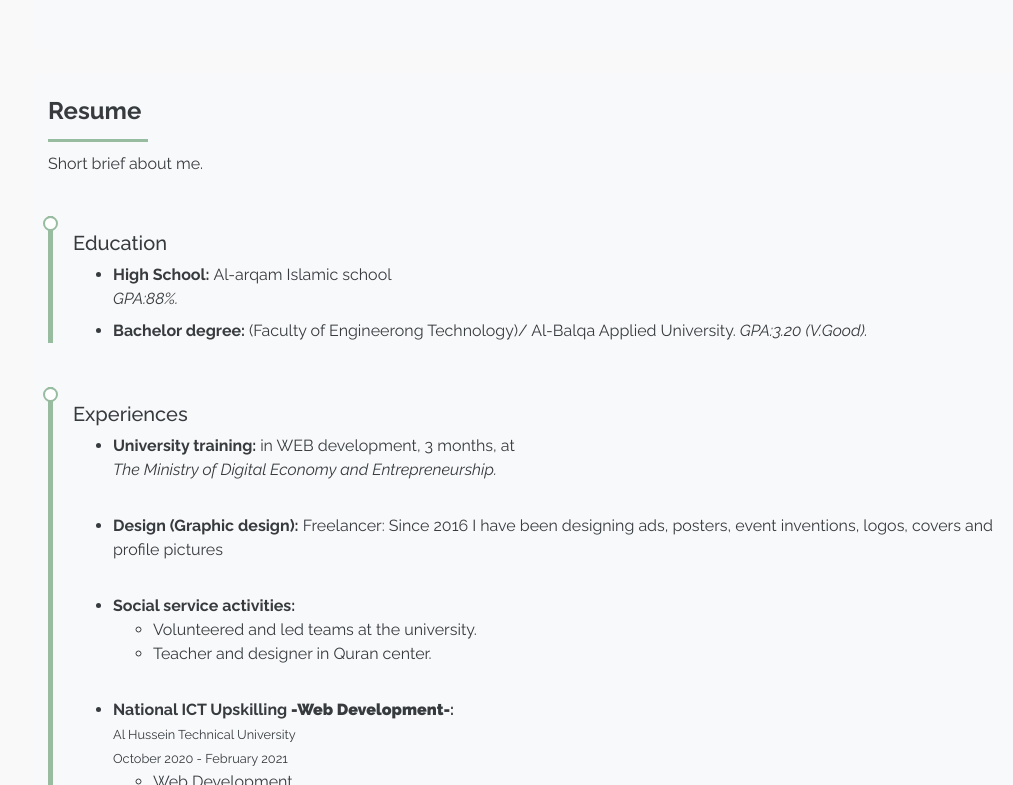
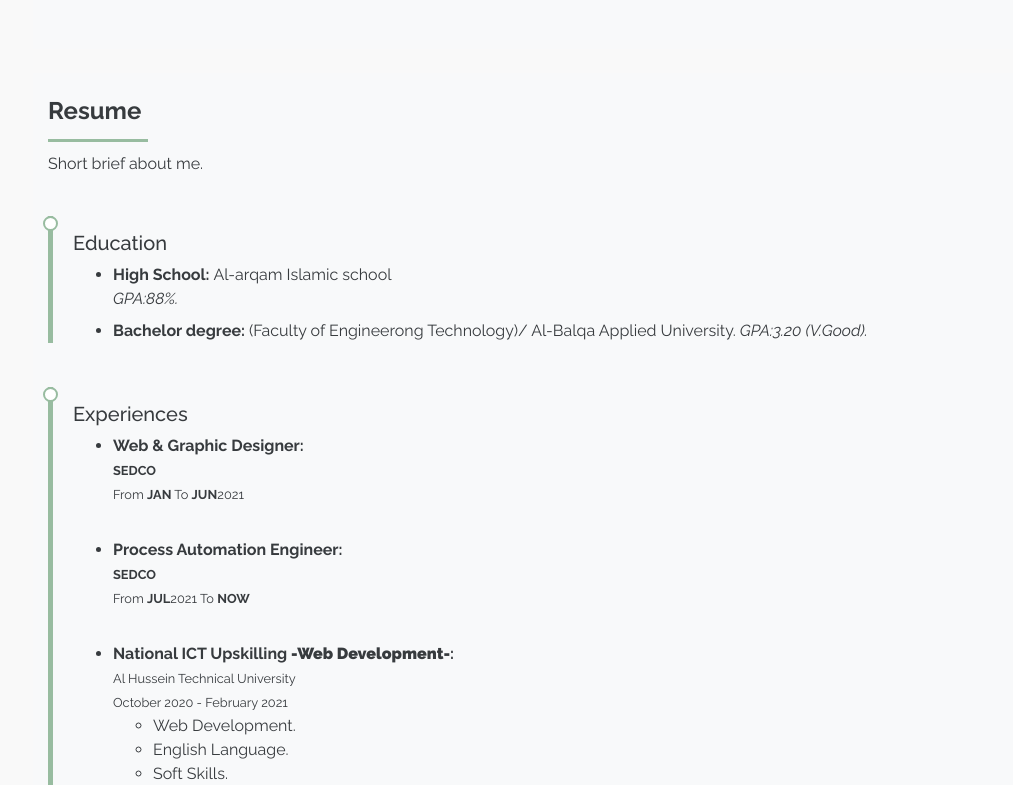
Before and after one commit to AreenAhmed4/Areen4CV.github.io, a plain HTML site: page index.html in a window 1280 px wide. Shown: the part 2015-2800 px from the top of the page, without its empty margins (267-1280 px from the left). Drawn offline with nearby package versions, Linux system fonts and the light colour scheme.

Commit message:
Update index.html

```diff
--- a/index.html
+++ b/index.html
@@ -460,6 +460,27 @@
                             <div class="ResumeItems" data-aos="fade-up" data-aos-anchor-placement="center-bottom">
                                 <h5>Experiences</h5>
                                 <ul>
+                                    <li class="mt-2"><strong>Web & Graphic Designer:</strong><br>
+                                        <small> <b>SEDCO</b>
+                                            <br>
+                                            From <b>JAN</b> To <b>JUN</b>2021</small>
+                                    </li>
+                                    <br>
+                                    <li class="mt-2"><strong>Process Automation Engineer:</strong><br>
+                                        <small> <b>SEDCO</b>
+                                            <br>
+                                            From <b>JUL</b>2021 To <b>NOW</b></small>
+                                    </li>
+                                    <br>
+                                    <li class="mt-2"><strong>National ICT Upskilling <b>-Web Development-</b>:</strong><br>
+                                        <small>Al Hussein Technical University <br> October 2020 - February 2021</small>
+                                        <ul>
+                                            <li>Web Development.</li>
+                                            <li>English Language.</li>
+                                            <li>Soft Skills.</li>
+                                        </ul>
+                                    </li>
+                                    <br>
                                     <li class="mt-2"><strong>University training: </strong>in WEB development, 3 months, at<br><i>The Ministry of Digital Economy and Entrepreneurship.</i></li>
                                     <br>
                                     <li class="mt-2"><strong>Design (Graphic design):</strong> Freelancer: Since 2016 I have been designing ads, posters, event inventions, logos, covers and profile pictures</li>
@@ -468,15 +489,6 @@
                                         <ul>
                                             <li>Volunteered and led teams at the university.</li>
                                             <li>Teacher and designer in Quran center.</li>
-                                        </ul>
-                                    </li>
-                                    <br>
-                                    <li class="mt-2"><strong>National ICT Upskilling <b>-Web Development-</b>:</strong><br>
-                                        <small>Al Hussein Technical University <br> October 2020 - February 2021</small>
-                                        <ul>
-                                            <li>Web Development.</li>
-                                            <li>English Language.</li>
-                                            <li>Soft Skills.</li>
                                         </ul>
                                     </li>
 
@@ -525,7 +537,7 @@
                     <div class="SectionTitle col-lg-4"> Contact Me </div>
                     <br>
                     <ul>
-                        <li>
+                       <!-- <li>
                             <h4>Send a note or a question</h4>
                             <form>
                                 <div class="form-group">
@@ -541,14 +553,14 @@
                                     <input type="email" class="form-control" id="exampleInputEmail1" aria-describedby="emailHelp" placeholder="Enter email">
                                     <small id="emailHelp" class="form-text text-muted">We'll never share your email with anyone else.</small>
                                 </div>
-                                <div class="form-group">
+                                 <div class="form-group">
                                     <label for="TxtArea">Your Notes</label>
                                     <textarea class="form-control" id="TxtArea" placeholder="Write your Notes HERE"></textarea>
                                 </div>
                                 <button type="submit" style="border-color: #8db596; border-width: 1px;" class="btn btn-light">Sent</button>
                             </form>
                         </li>
-                        <br> <br><br>
+                        <br> <br><br>-->
                         <li>
                             <div>
                                 <h4>Send an email:</h4>
```
